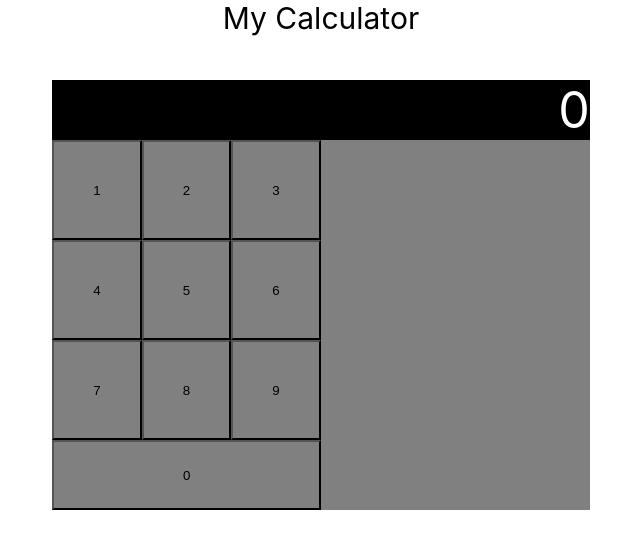
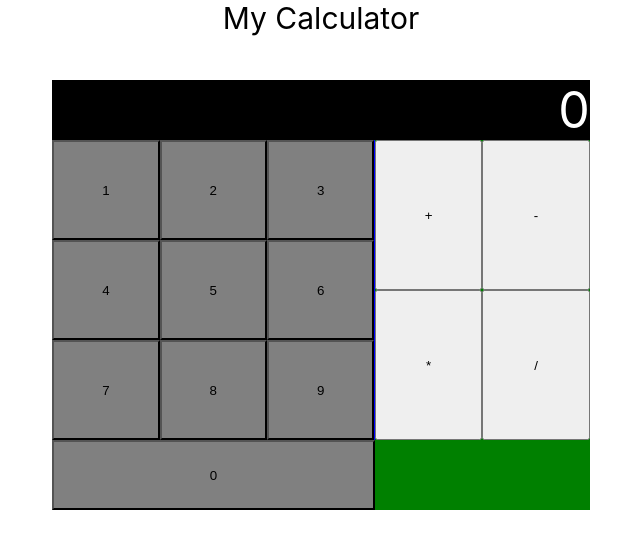
Before and after one commit to aguirreh8/myCalculator, a React (Create React App) app: page / in a window 1280 px wide. Shown: the top 548 px of the page, without its empty margins (319-959 px from the left). Built offline with nearby package versions, Linux system fonts and the light colour scheme.

Commit message:
Add OperandKeypad component and style, add some testing dummy buttons

```diff
--- a/src/App.css
+++ b/src/App.css
@@ -8,7 +8,14 @@
 
 .keypad-numBtn-layout {
   float: left;
-  width: 50%;
+  width: 60%;
   height: 100%;
   background-color: blue;
 }
+
+.keypad-opBtn-layout {
+  float: right;
+  width: 40%;
+  height: 100%;
+  background-color: green;
+}
--- a/src/App.jsx
+++ b/src/App.jsx
@@ -4,10 +4,12 @@ import Header from "./components/Header";
 import Main from "./components/Main";
 import Display from "./components/Display";
 import NumberKeypad from "./components/NumberKeypad";
+import OperandKeypad from "./components/OperandKeypad";
 
 class App extends Component {
   state = {
-    currentValue: "0"
+    currentValue: "0",
+    operand: ""
   };
 
   handleDisplayInput = input => {
@@ -51,6 +53,12 @@ class App extends Component {
           <Display currentValue={this.state.currentValue} />
           <div className="keypad-layout">
             <div className="keypad-numBtn-layout">{numButtons}</div>
+            <div className="keypad-opBtn-layout">
+              <button style={{height:"150px", width:"50%"}}>+</button>
+              <button style={{height:"150px", width:"50%"}}>-</button>
+              <button style={{height:"150px", width:"50%"}}>*</button>
+              <button style={{height:"150px", width:"50%"}}>/</button>
+            </div>
           </div>
         </Main>
       </div>
--- /dev/null
+++ b/src/components/OperandKeypad/OperandKeypad.css
@@ -0,0 +1,4 @@
+.keypad-operand-btn {
+    height: 150px;
+    width: 50%;
+}
--- /dev/null
+++ b/src/components/OperandKeypad/OperandKeypad.jsx
@@ -0,0 +1,9 @@
+import React from "react";
+
+const OperandKeypad = props => (
+    <button className={props.btnStyle}>
+        {props.children}
+    </button>
+)
+
+export default OperandKeypad;
--- /dev/null
+++ b/src/components/OperandKeypad/index.js
@@ -0,0 +1 @@
+export { default } from "./OperandKeypad";
```
